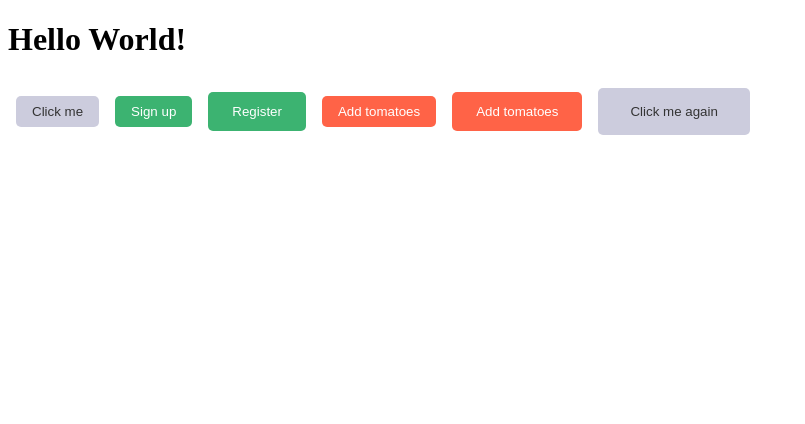
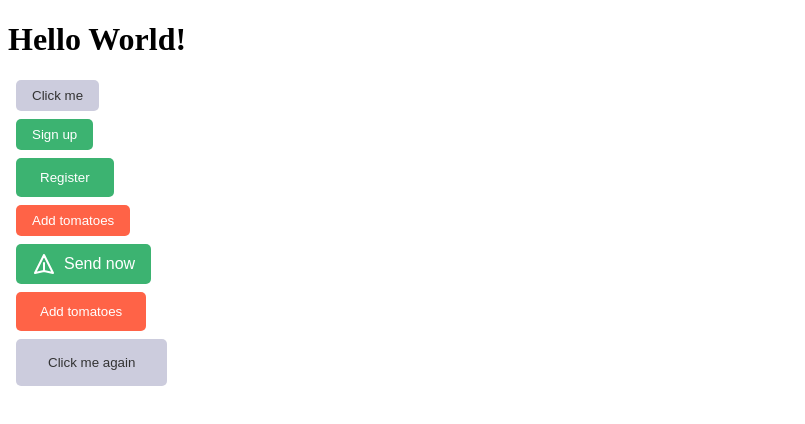
Before and after one commit to jalasem/mui-styled-expo, a React (Vite) app: page / in a window 1280 px wide. Shown: the top 424 px of the page, without its empty margins (0-805 px from the left). Built offline with nearby package versions, Linux system fonts and the light colour scheme.

Commit message:
sass-like styling

```diff
--- a/src/App.jsx
+++ b/src/App.jsx
@@ -11,6 +11,23 @@ const App = () => {
         Register
       </Button>
       <TomatoButton>Add tomatoes</TomatoButton>
+      <Button primary>
+        <svg
+          xmlns="http://www.w3.org/2000/svg"
+          className="h-6 w-6"
+          fill="none"
+          viewBox="0 0 24 24"
+          stroke="currentColor"
+        >
+          <path
+            strokeLinecap="round"
+            strokeLinejoin="round"
+            strokeWidth={2}
+            d="M12 19l9 2-9-18-9 18 9-2zm0 0v-8"
+          />
+        </svg>
+        <span>Send now</span>
+      </Button>
       <TomatoButton padding="0.75rem 1.5rem">Add tomatoes</TomatoButton>
       <Button padding="1rem 2rem">Click me again</Button>
     </div>
--- a/src/components/Button/index.jsx
+++ b/src/components/Button/index.jsx
@@ -7,13 +7,28 @@ const Button = styled.button`
   border-radius: 5px;
   margin: 0.5rem;
   padding: ${(props) => props.padding || "0.5rem 1rem"};
+  cursor: pointer;
+  display: flex;
+  align-items: center;
+
+  svg {
+    margin-right: 0.5rem;
+    height: 1.5rem;
+  }
+  span {
+    font-size: 1rem;
+  }
+
+  &:hover {
+    border: 1px solid #999;
+  }
+
   ${(props) =>
     props.primary &&
     css`
       background: mediumseagreen;
       color: white;
     `}
-  cursor: pointer;
 `;
 
 export default Button;
```
